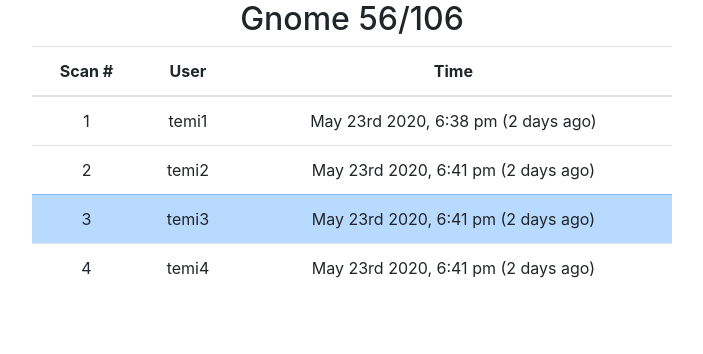
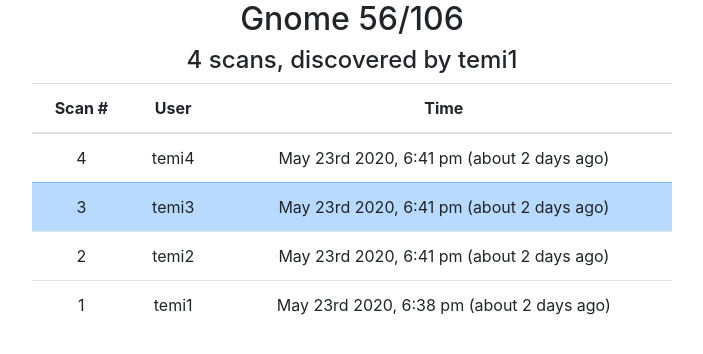
Before and after one commit to Themis3000/code_hunt, a Flask app: page /code/1 in a window 1280 px wide. Shown: the top 354 px of the page, without its empty margins (288-991 px from the left). Run offline with Flask 2, Linux system fonts and the light colour scheme; some libraries are stand-ins or nearby versions.

Commit message:
-improved code.html   -reversed order of scan listings in order to better reflect recent activity   -added a "discovered by" in order to make it super hiphop when you're the first scanner   -not displays a separate message when the gnome hasen't been found yet instead of an empty table

```diff
--- a/main.py
+++ b/main.py
@@ -36,4 +36,7 @@ def code_page(code_id: str):
                            code_data=utils.test_data_sets.code_data,
                            amount_created=106,
                            accessing_username="temi3",
-                           enumerate=enumerate)
+                           enumerate=enumerate,
+                           len=len,
+                           list=list,
+                           reversed=reversed)
--- a/static/code.js
+++ b/static/code.js
@@ -1,6 +1,7 @@
 const con_elements = document.getElementsByClassName("con_time");
 
+// converts all epoch times in table to proper formatted date times
 for (let i=0; i < con_elements.length; i++) {
     let moment_time = moment(con_elements[i].innerHTML, "X");
-    con_elements[i].innerHTML = `${moment_time.format("MMMM Do YYYY, h:mm a")} (${moment_time.fromNow()})`;
+    con_elements[i].innerHTML = `${moment_time.format("MMMM Do YYYY, h:mm a")} (about ${moment_time.fromNow()})`;
 }
--- a/templates/code.html
+++ b/templates/code.html
@@ -9,10 +9,14 @@
 </head>
 <body>
     <h2 style="text-align: center;">Gnome {{ code_data["make"] }}/{{ amount_created }}</h2>
+    {% if len(code_data["scans_data"]) == 0 %}
+        <h4 style="text-align: center;">No scans yet :(, pwease find me i'm a lonely gnome</h4>
+    {% else %}
+        <h4 style="text-align: center;">{{ len(code_data["scans_data"]) }} scans, discovered by {{ code_data["scans_data"][0]["user"] }}</h4>
         <div class="centerContent">
             <table class="table table-hover">
                 <thead><tr><th>Scan #</th><th>User</th><th>Time</th></tr></thead>
-            {% for i, scan in enumerate(code_data["scans_data"]) %}
+                {% for i, scan in reversed(list(enumerate(code_data["scans_data"]))) %}
                     {% if scan["user"] == accessing_username %}
                         <tr class="table-primary">
                     {% else %}
@@ -25,5 +29,6 @@
             </table>
         </div>
         <script src="/static/code.js"></script>
+    {% endif %}
 </body>
 </html>
--- a/test.py
+++ b/test.py
@@ -1,4 +1,6 @@
 from main import app
+
+# do not use this file for production use, only use for local running and testing of the application. Runs on port 8080
 
 if __name__ == "__main__":
     app.run(host='0.0.0.0', port=8080)
```
Lines whose indentation alone changed are shown as unchanged.
